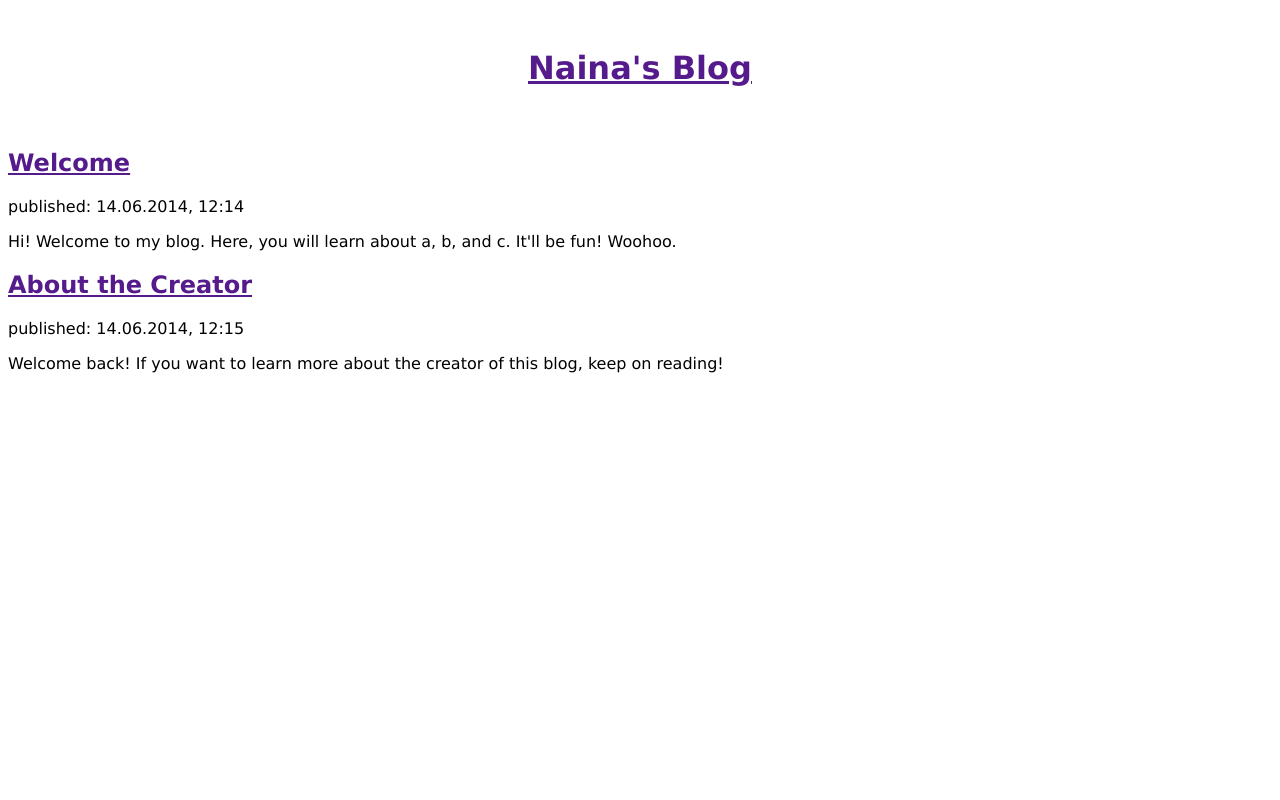
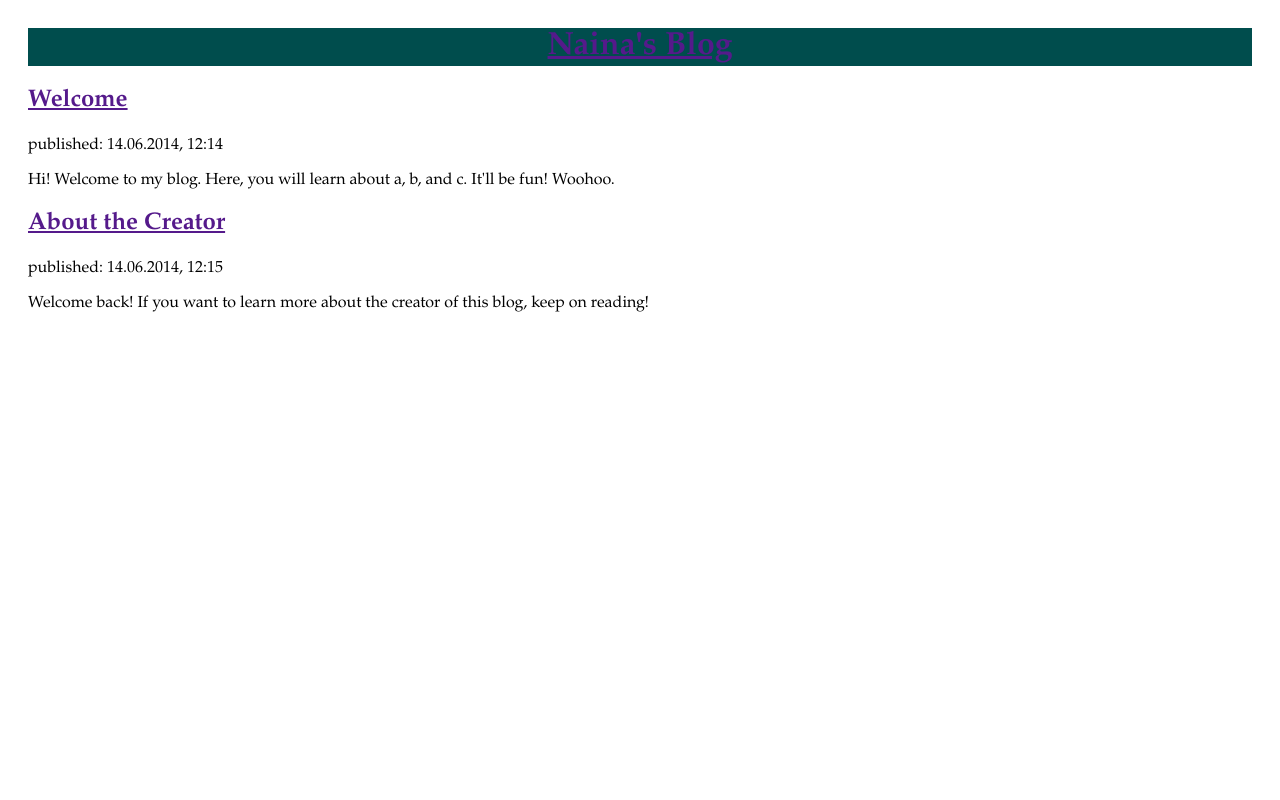
Before and after one commit to nainakaimal/my-first-blog, a Django app: page / in a window 1280 px wide. Run offline with Django 3.2, Linux system fonts and the light colour scheme.

Commit message:
experimenting with fonts/colors

```diff
--- a/blog/templates/blog/post_list.html
+++ b/blog/templates/blog/post_list.html
@@ -1,21 +1,21 @@
 <html>
     <head>
-        <title>Django Girls blog</title>
+        <title>Naina's blog</title>
     </head>
-    <body>
+    <body style="padding:20px">
       <style>
-        body {font-family: Verdana;}
+        body {font-family: Garamond;}
       </style>
 
-        <div style="background-color:rgb=(0,77,77);color:white;padding:20px;">
+        <div style="background-color:rgb(0,77,77);color:white;">
           <center>
             <h1><a href="">Naina's Blog</a></h1>
           </center>
         </div>
 
         <div>
-            <h2><a href="">Welcome</a></h2>
-            <p>published: 14.06.2014, 12:14</p>
+            <h2><a href="">Welcome</a> </h2>
+            <p> published: 14.06.2014, 12:14</p>
             <p> Hi! Welcome to my blog. Here, you will learn about a, b, and c. It'll be fun! Woohoo. </p>
         </div>
 
```
